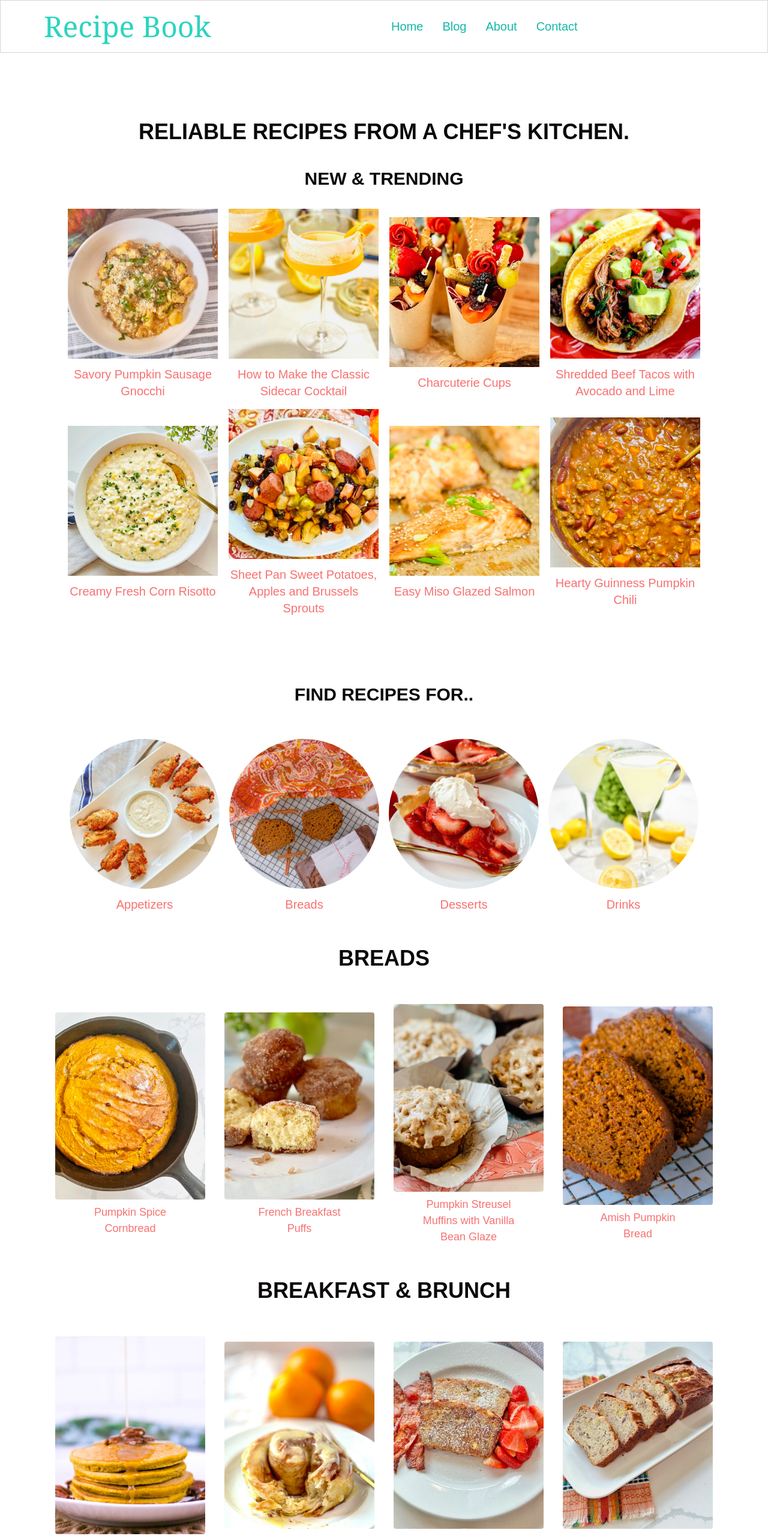
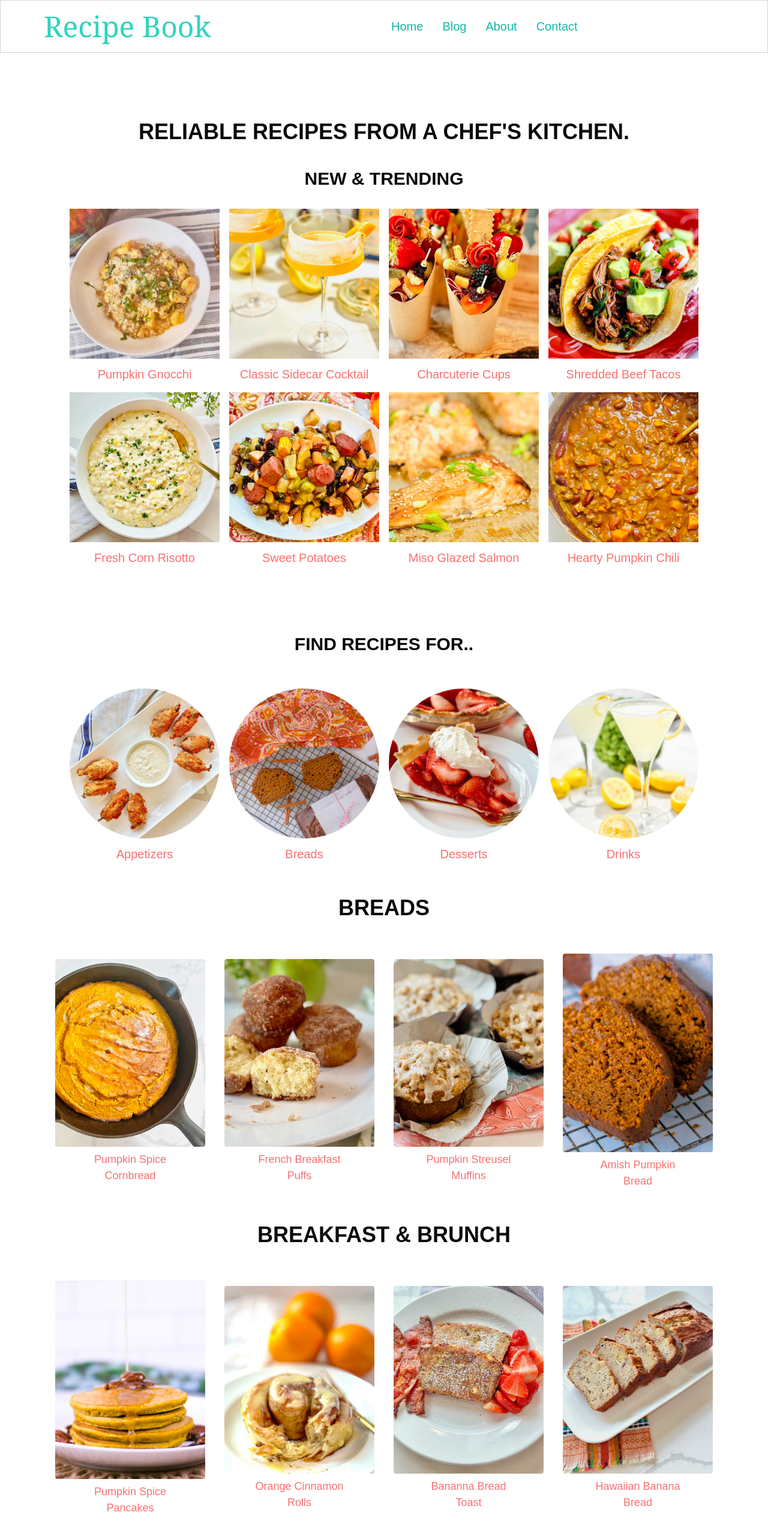
Before and after one commit to kristinasamuel/Milestone-3-Assignment, a Next.js app: page / in a window 1280 px wide. Shown: the top 2561 px of the page at 60% size. Built offline with nearby package versions, Linux system fonts and the light colour scheme.

Commit message:
Milestone 3 assignment

```diff
--- a/src/components/breads.tsx
+++ b/src/components/breads.tsx
@@ -19,7 +19,7 @@ export default function BreadsSection() {
           {
             src: "/images/pumpkin-streusel.jpeg",
             alt: "Pumpkin Streusel Muffins with Vanilla Bean Glaze",
-            title: "Pumpkin Streusel Muffins with Vanilla Bean Glaze",
+            title: "Pumpkin Streusel Muffins",
           },
 
           {
--- a/src/components/breakfast.tsx
+++ b/src/components/breakfast.tsx
@@ -9,23 +9,23 @@ export default function BreakFastSection() {
           {
             src: "/images/pumpkin-pancakes.jpg",
             alt: "Pumpkin Spice Pancakes with Vanila Cream Syrup",
-            title: "Pumpkin Spice Pancakes with Vanila Cream Syrup",
+            title: "Pumpkin Spice Pancakes",
           },
           {
             src: "/images/Homemade-Rolls.jpg",
             alt: "Homemade Orange Cinnamon Rolls with Orange Lcing",
-            title: "Homemade Orange Cinnamon Rolls with Orange Lcing",
+            title: "Orange Cinnamon Rolls",
           },
           {
             src: "/images/banana-bread.jpg",
             alt: "How to make Bananna Bread French Toast",
-            title: "How to make Bananna Bread French Toast",
+            title: "Bananna Bread Toast",
           },
 
           {
             src: "/images/Hawaiian-Banana.jpg",
             alt: "The Best Hawaiian Banana Nut Bread with Pineapple",
-            title: "The Best Hawaiian Banana Nut Bread with Pineapple",
+            title: "Hawaiian Banana Bread ",
           },
         ].map((item, index) => (
           <div
--- a/src/components/heroSection.tsx
+++ b/src/components/heroSection.tsx
@@ -20,12 +20,12 @@ export default function HeroSection() {
           {
             src: "/images/savory.jpg",
             alt: "Savory Pumpkin Sausage Gnocchi",
-            title: "Savory Pumpkin Sausage Gnocchi",
+            title: "Pumpkin Gnocchi",
           },
           {
             src: "/images/cocktail.jpg",
-            alt: "How to Make the Classic Sidecar Cocktail",
-            title: "How to Make the Classic Sidecar Cocktail",
+            alt: "Classic Sidecar Cocktail",
+            title: "Classic Sidecar Cocktail",
           },
           {
             src: "/images/cups.jpg",
@@ -35,27 +35,27 @@ export default function HeroSection() {
           {
             src: "/images/shredded.jpg",
             alt: "Shredded Beef Tacos with Avocado and Lime",
-            title: "Shredded Beef Tacos with Avocado and Lime",
+            title: "Shredded Beef Tacos",
           },
           {
             src: "/images/creamyfresh.jpg",
             alt: "Creamy Fresh Corn Risotto",
-            title: "Creamy Fresh Corn Risotto",
+            title: "Fresh Corn Risotto",
           },
           {
             src: "/images/sheetpan.jpeg",
             alt: "Sheet Pan Sweet Potatoes, Apples and Brussels Sprouts",
-            title: "Sheet Pan Sweet Potatoes, Apples and Brussels Sprouts",
+            title: "Sweet Potatoes",
           },
           {
             src: "/images/Miso.jpeg",
             alt: "Easy Miso Glazed Salmon",
-            title: "Easy Miso Glazed Salmon",
+            title: "Miso Glazed Salmon",
           },
           {
             src: "/images/pumpkin.jpeg",
             alt: "Hearty Guinness Pumpkin Chili",
-            title: "Hearty Guinness Pumpkin Chili",
+            title: "Hearty Pumpkin Chili",
           },
 
         ] .map((item,index) =>(
--- a/src/components/recentRecipe.tsx
+++ b/src/components/recentRecipe.tsx
@@ -11,7 +11,7 @@ export default function RecentRecipeSection() {
           {
             src: "/images/creamy-chicken.jpg",
             alt: "Creamy Chicken Enchilada Soup",
-            title: "Creamy Chicken Enchilada Soup",
+            title: "Creamy Chicken",
           },
           {
             src: "/images/hot-buttered-rum.jpg",
@@ -21,13 +21,13 @@ export default function RecentRecipeSection() {
           {
             src: "/images/peanut-butter-cup.jpeg",
             alt: "Reese's Peanut Butter Cup Rice Krispie Treats",
-            title: "Reese's Peanut Butter Cup Rice Krispie Treats ",
+            title: "Reese's Peanut ButterCup",
           },
 
           {
             src: "/images/rustic-garlic-chicken.jpg",
             alt: "Rustic Creamy Garlic Chicken",
-            title: "Rustic Creamy Garlic Chicken",
+            title: "Rustic Creamy Chicken",
           },
         ].map((item, index) => (
           <div
```
